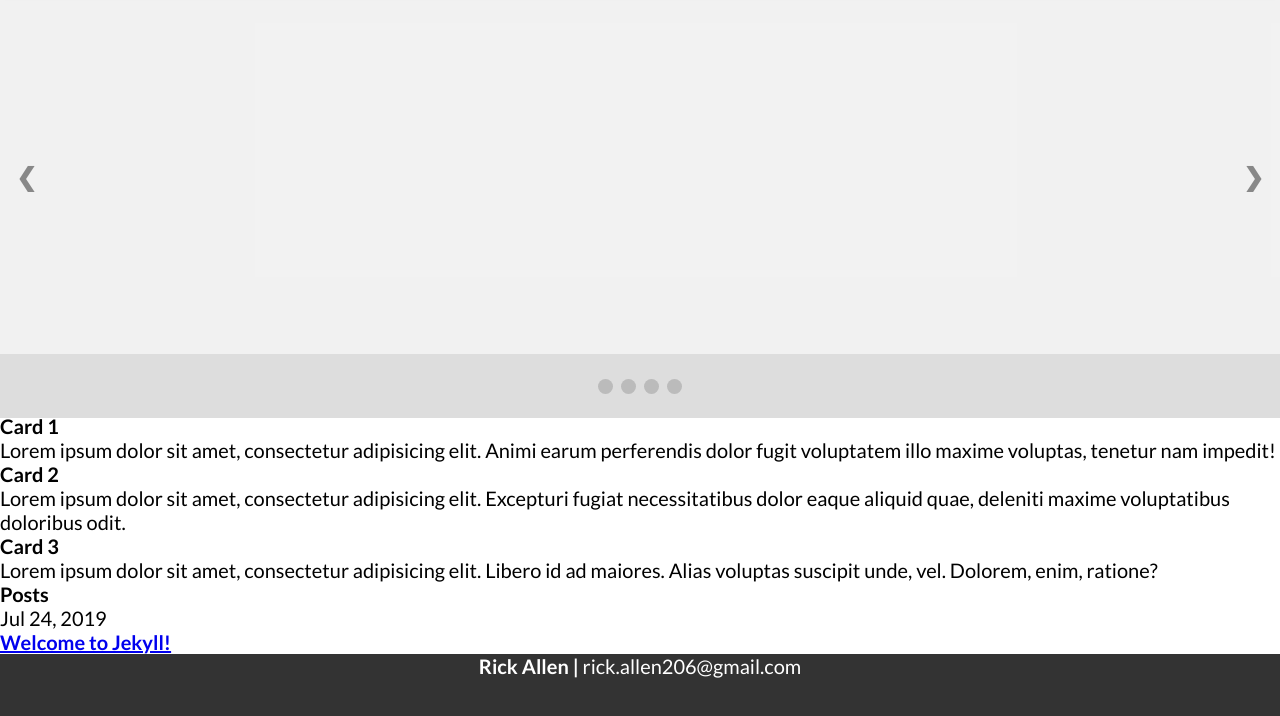
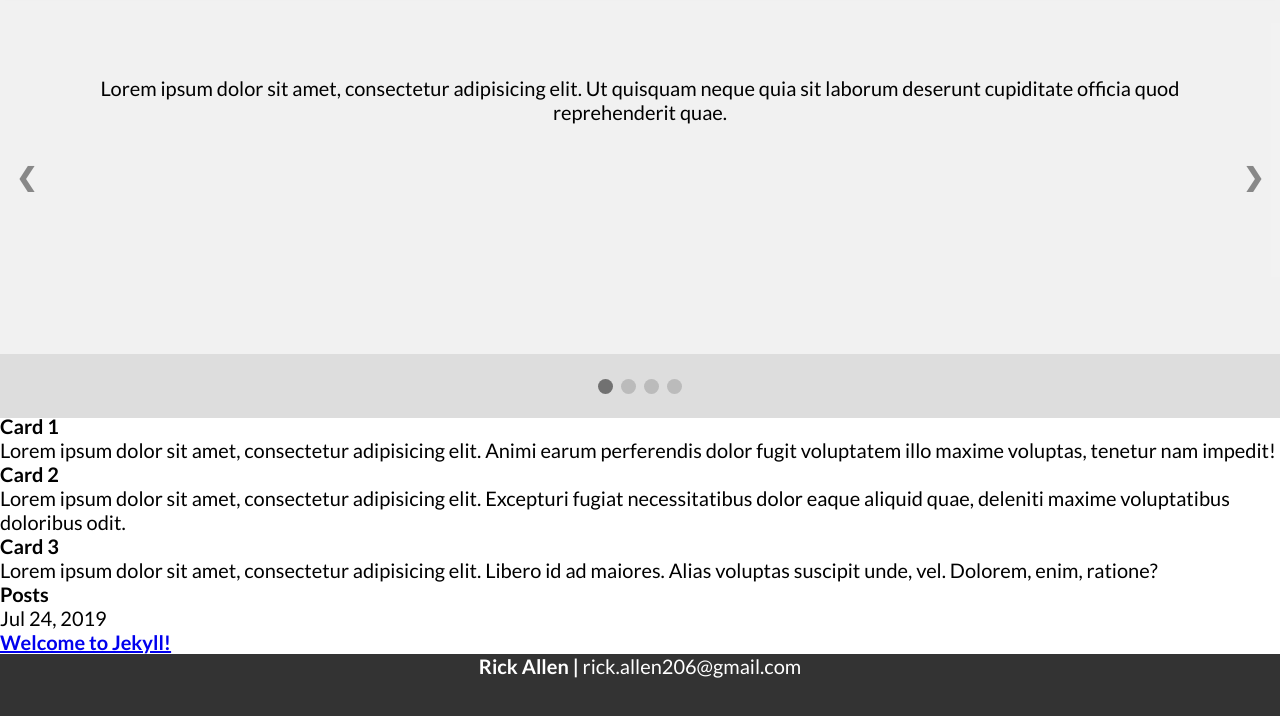
Before and after one commit to Lasky206/laskynet, a Jekyll site: the page built from index.md, in a window 1280 px wide and 900 px high, scrolled down 302 px, cut to the strip 184-900 px from the top of the window. Built offline with Jekyll 4.4.1, drawn with Linux system fonts in a browser that asks for light colours.

Commit message:
Site remodel slider update

```diff
--- a/index.md
+++ b/index.md
@@ -15,7 +15,7 @@ feature-title: Welcome, I'm glad you're here
     </div>
   </div>
   <div id="slideshow-container">
-      <div class="slides">
+      <div class="slides" style="display: block;">
         <p>Lorem ipsum dolor sit amet, consectetur adipisicing elit. Ut quisquam neque quia sit laborum deserunt cupiditate officia quod reprehenderit quae.</p>
       </div>
       <div class="slides">
@@ -32,7 +32,7 @@ feature-title: Welcome, I'm glad you're here
       <a class="next" onclick="plusSlides(1)">&#10095;</a>
   </div>
   <div id="dot-container">
-    <span class="dot" onclick="currentSlide(1)"></span>
+    <span class="dot active" onclick="currentSlide(1)"></span>
     <span class="dot" onclick="currentSlide(2)"></span>
     <span class="dot" onclick="currentSlide(3)"></span>
     <span class="dot" onclick="currentSlide(4)"></span>
```
Also changed, not shown: 2 other files.
